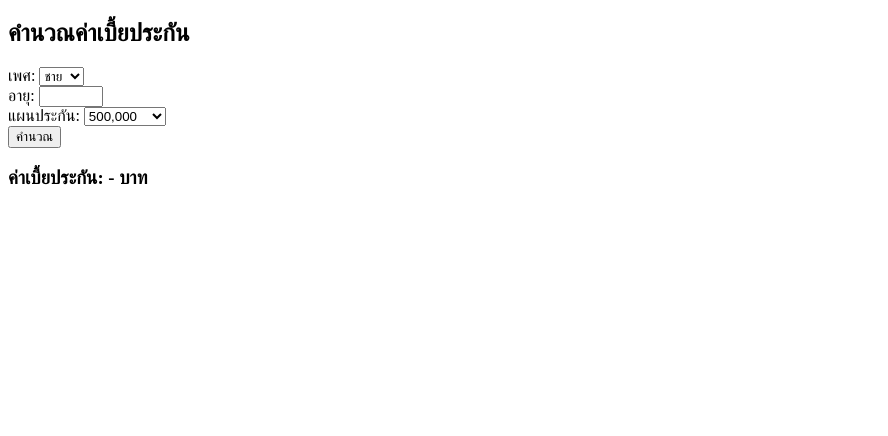
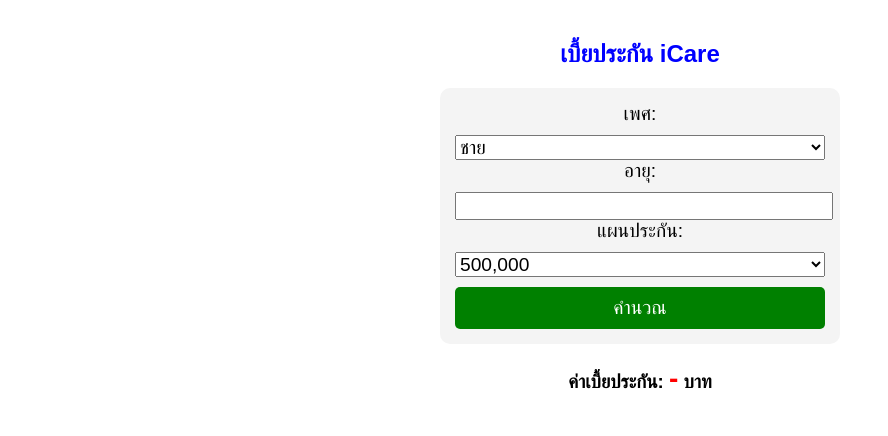
Before and after one commit to vidyaheng/iCarePremium, a plain HTML site: page index.html in a window 1280 px wide. Shown: the whole page, without its empty margins (0-888 px from the left). Drawn offline with Linux system fonts and the light colour scheme.

Commit message:
Update index.html

```diff
--- a/index.html
+++ b/index.html
@@ -3,20 +3,57 @@
 <head>
     <meta charset="UTF-8">
     <meta name="viewport" content="width=device-width, initial-scale=1.0">
-    <title>คำนวณค่าเบี้ยประกัน</title>
+    <title>เบี้ยประกัน iCare</title>
+    <style>
+        body {
+            font-family: Arial, sans-serif;
+            text-align: center;
+            padding: 20px;
+            max-width: 400px;
+            margin: auto;
+        }
+        h2 {
+            color: blue;
+        }
+        form {
+            background: #f4f4f4;
+            padding: 15px;
+            border-radius: 10px;
+        }
+        label, select, input, button {
+            font-size: 1.2em;
+            margin-top: 10px;
+            width: 100%;
+        }
+        button {
+            background-color: green;
+            color: white;
+            padding: 10px;
+            border: none;
+            border-radius: 5px;
+            cursor: pointer;
+        }
+        button:hover {
+            background-color: darkgreen;
+        }
+        h3 span {
+            color: red;
+            font-size: 1.5em;
+            font-weight: bold;
+        }
+    </style>
 </head>
 <body>
-    <h2>คำนวณค่าเบี้ยประกัน</h2>
+
+    <h2>เบี้ยประกัน iCare</h2>
     <form id="insuranceForm">
         <label>เพศ:</label>
         <select id="gender">
             <option value="male">ชาย</option>
             <option value="female">หญิง</option>
         </select>
-        <br>
         <label>อายุ:</label>
         <input type="number" id="age" min="1" max="100">
-        <br>
         <label>แผนประกัน:</label>
         <select id="plan">
             <option value="500000">500,000</option>
@@ -28,78 +65,22 @@
             <option value="4000000">4,000,000</option>
             <option value="5000000">5,000,000</option>
         </select>
-        <br>
         <button type="button" onclick="calculatePremium()">คำนวณ</button>
     </form>
+
     <h3>ค่าเบี้ยประกัน: <span id="premiumResult">-</span> บาท</h3>
 
     <script>
         const rates = {
-    "criticalIllnessRates": {
-      "male": {
-        "0": 1.8, "1": 1.8, "2": 1.8, "3": 1.8, "4": 1.8, "5": 1.8,
-        "6": 1.59, "7": 1.59, "8": 1.59, "9": 1.59, "10": 1.59,
-        "11": 1.43, "12": 1.43, "13": 1.43, "14": 1.43, "15": 1.43,
-        "16": 1.37, "17": 1.37, "18": 1.37, "19": 1.37, "20": 1.37,
-        "21": 1.32, "22": 1.32, "23": 1.32, "24": 1.32, "25": 1.32,
-        "26": 1.39, "27": 1.39, "28": 1.39, "29": 1.39, "30": 1.39,
-        "31": 1.92, "32": 1.92, "33": 1.92, "34": 1.92, "35": 1.92,
-        "36": 3.19, "37": 3.19, "38": 3.19, "39": 3.19, "40": 3.19,
-        "41": 4.81, "42": 4.81, "43": 4.81, "44": 4.81, "45": 4.81,
-        "46": 8.77, "47": 8.77, "48": 8.77, "49": 8.77, "50": 8.77,
-        "51": 13.81, "52": 13.81, "53": 13.81, "54": 13.81, "55": 13.81,
-        "56": 21.91, "57": 21.91, "58": 21.91, "59": 21.91, "60": 21.91,
-        "61": 36.54, "62": 36.54, "63": 36.54, "64": 36.54, "65": 36.54
-      },
-      "female": {
-        "0": 1.36, "1": 1.36, "2": 1.36, "3": 1.36, "4": 1.36, "5": 1.36,
-        "6": 1.33, "7": 1.33, "8": 1.33, "9": 1.33, "10": 1.33,
-        "11": 1.57, "12": 1.57, "13": 1.57, "14": 1.57, "15": 1.57,
-        "16": 1.44, "17": 1.44, "18": 1.44, "19": 1.44, "20": 1.44,
-        "21": 1.41, "22": 1.41, "23": 1.41, "24": 1.41, "25": 1.41,
-        "26": 1.67, "27": 1.67, "28": 1.67, "29": 1.67, "30": 1.67,
-        "31": 2.07, "32": 2.07, "33": 2.07, "34": 2.07, "35": 2.07,
-        "36": 3.73, "37": 3.73, "38": 3.73, "39": 3.73, "40": 3.73,
-        "41": 5.66, "42": 5.66, "43": 5.66, "44": 5.66, "45": 5.66,
-        "46": 7.67, "47": 7.67, "48": 7.67, "49": 7.67, "50": 7.67,
-        "51": 9.98, "52": 9.98, "53": 9.98, "54": 9.98, "55": 9.98,
-        "56": 12.99, "57": 12.99, "58": 12.99, "59": 12.99, "60": 12.99,
-        "61": 17.85, "62": 17.85, "63": 17.85, "64": 17.85, "65": 17.85
-      }
-    },
-    "ip85Rates": {
-      "male": {
-        "0": 966, "1": 981, "2": 997, "3": 1014, "4": 1033, "5": 1053,
-        "6": 1074, "7": 1096, "8": 1120, "9": 1145, "10": 1171,
-        "11": 1198, "12": 1226, "13": 1255, "14": 1286, "15": 1317,
-        "16": 1348, "17": 1380, "18": 1413, "19": 1446, "20": 1481,
-        "21": 1516, "22": 1552, "23": 1590, "24": 1630, "25": 1672,
-        "26": 1716, "27": 1763, "28": 1812, "29": 1865, "30": 1920,
-        "31": 1980, "32": 2043, "33": 2109, "34": 2180, "35": 2256,
-        "36": 2334, "37": 2419, "38": 2506, "39": 2600, "40": 2701,
-        "41": 2808, "42": 2920, "43": 3040, "44": 3167, "45": 3303,
-        "46": 3449, "47": 3603, "48": 3767, "49": 3944, "50": 4135,
-        "51": 4339, "52": 4554, "53": 4785, "54": 5037, "55": 5309,
-        "56": 5604, "57": 5908, "58": 6240, "59": 6602, "60": 6998,
-        "61": 7430, "62": 7869, "63": 8346, "64": 8868, "65": 9445
-      },
-      "female": {
-        "0": 863, "1": 873, "2": 884, "3": 896, "4": 910, "5": 924,
-        "6": 939, "7": 954, "8": 972, "9": 988, "10": 1008,
-        "11": 1027, "12": 1048, "13": 1068, "14": 1090, "15": 1113,
-        "16": 1137, "17": 1161, "18": 1187, "19": 1214, "20": 1242,
-        "21": 1272, "22": 1303, "23": 1336, "24": 1370, "25": 1406,
-        "26": 1445, "27": 1484, "28": 1526, "29": 1571, "30": 1617,
-        "31": 1666, "32": 1719, "33": 1773, "34": 1832, "35": 1893,
-        "36": 1957, "37": 2026, "38": 2097, "39": 2173, "40": 2254,
-        "41": 2339, "42": 2430, "43": 2526, "44": 2628, "45": 2737,
-        "46": 2855, "47": 2978, "48": 3110, "49": 3252, "50": 3404,
-        "51": 3567, "52": 3740, "53": 3925, "54": 4125, "55": 4338,
-        "56": 4571, "57": 4815, "58": 5080, "59": 5365, "60": 5675,
-        "61": 6015, "62": 6375, "63": 6767, "64": 7196, "65": 7670
-      }
-    }
-  }
+            "criticalIllnessRates": {
+                "male": { "20": 1.37, "30": 1.39, "40": 3.19, "50": 8.77, "60": 21.91 },
+                "female": { "20": 1.44, "30": 1.67, "40": 3.73, "50": 7.67, "60": 12.99 }
+            },
+            "ip85Rates": {
+                "male": { "20": 1481, "30": 1920, "40": 2701, "50": 4135, "60": 6998 },
+                "female": { "20": 1242, "30": 1617, "40": 2254, "50": 3404, "60": 5675 }
+            }
+        };
 
         function calculatePremium() {
             let gender = document.getElementById("gender").value;
@@ -119,5 +100,6 @@
             document.getElementById("premiumResult").innerText = totalPremium.toLocaleString();
         }
     </script>
+
 </body>
 </html>
```
